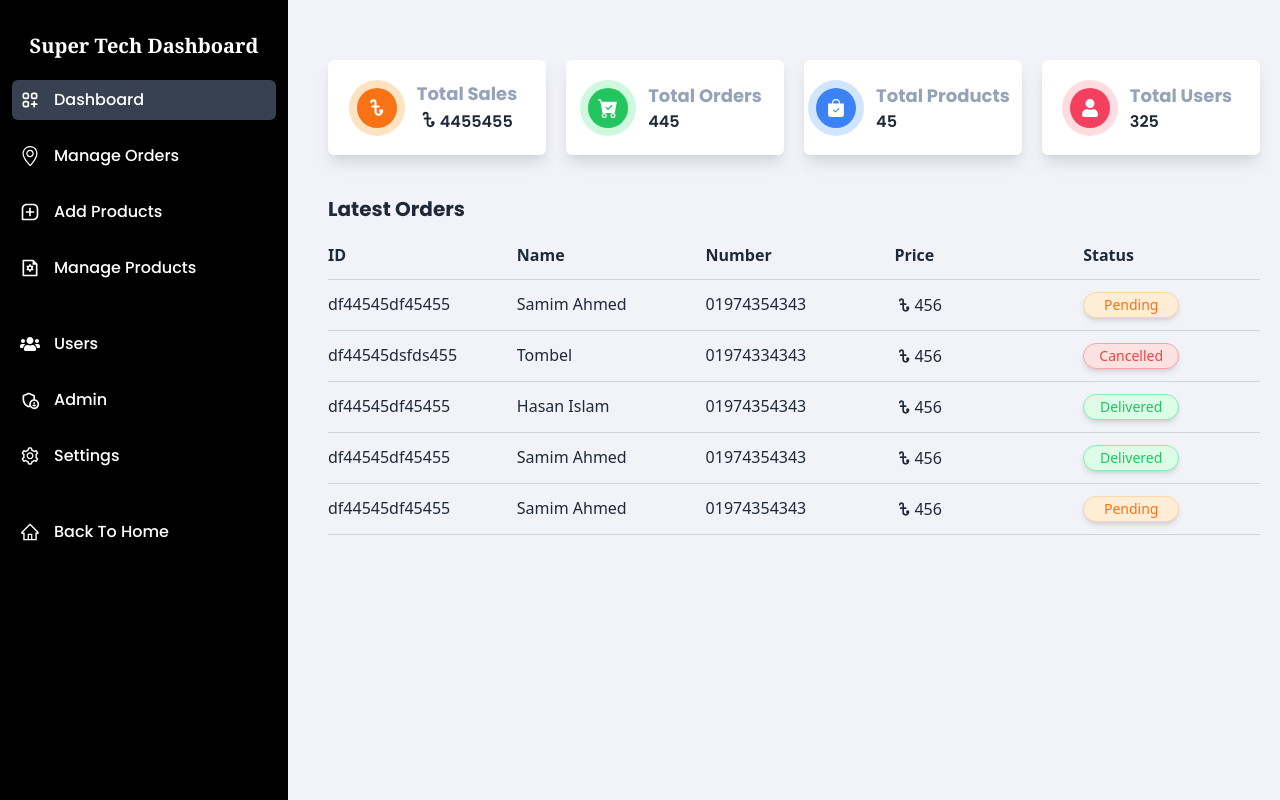
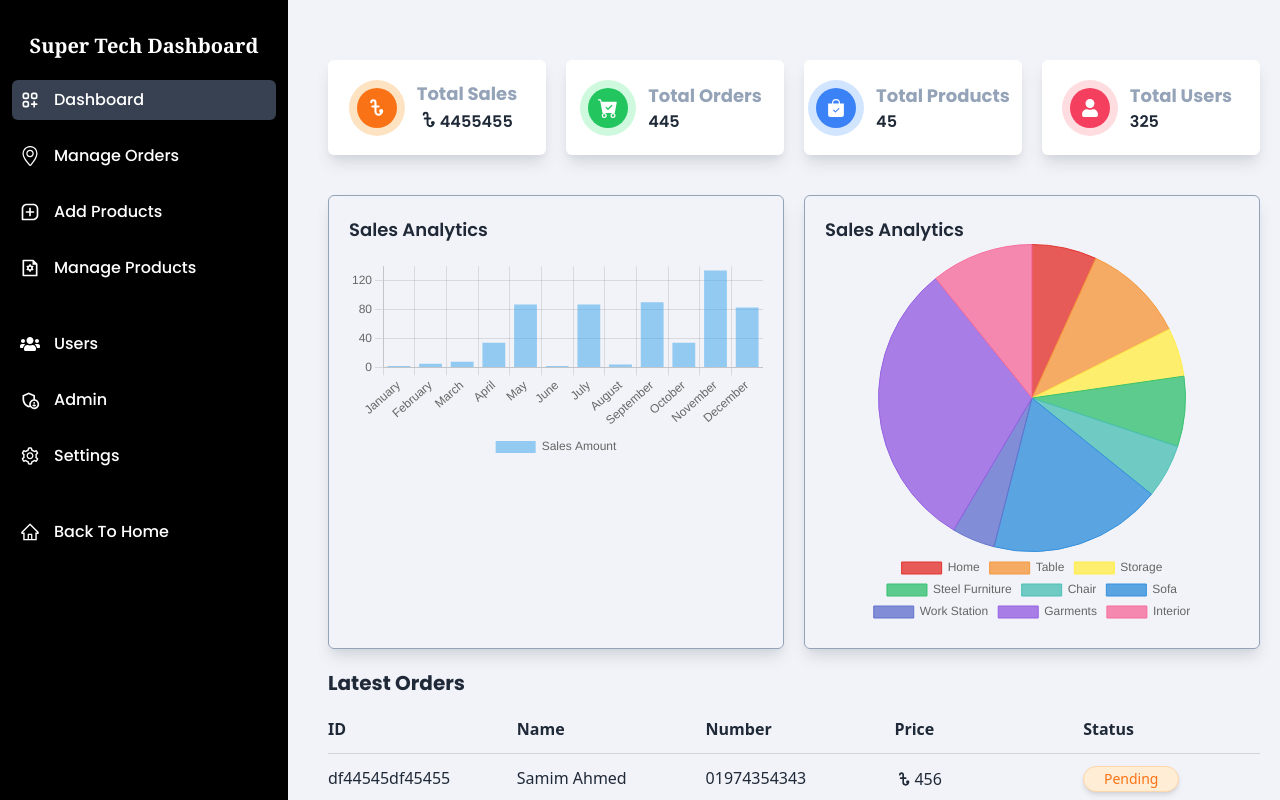
Before and after one commit to iamshakil19/super-tech-client, a React (Create React App) app: page /dashboard in a window 1280 px wide. Shown: the top 800 px of the page. Built offline with nearby package versions, Linux system fonts and the light colour scheme.

Commit message:
chart design done

```diff
--- a/package.json
+++ b/package.json
@@ -7,11 +7,13 @@
     "@testing-library/jest-dom": "^5.16.5",
     "@testing-library/react": "^13.4.0",
     "@testing-library/user-event": "^13.5.0",
+    "chart.js": "^4.2.1",
     "daisyui": "^2.50.0",
     "i": "^0.3.7",
     "multi-range-slider-react": "^2.0.2",
     "npm": "^9.4.2",
     "react": "^18.2.0",
+    "react-chartjs-2": "^5.2.0",
     "react-dom": "^18.2.0",
     "react-helmet-async": "^1.3.0",
     "react-hook-form": "^7.43.1",
--- /dev/null
+++ b/src/Pages/DashboardPages/AdminPage/Analytics/BarChart.js
@@ -0,0 +1,60 @@
+import React from "react";
+import { Pie, Bar } from "react-chartjs-2";
+import {
+  Chart as ChartJS,
+  CategoryScale,
+  LinearScale,
+  BarElement,
+  Title,
+  Tooltip,
+  Legend,
+} from "chart.js";
+ChartJS.register(
+  CategoryScale,
+  LinearScale,
+  BarElement,
+  Title,
+  Tooltip,
+  Legend
+);
+const BarChart = () => {
+  const options = {
+    responsive: true,
+    plugins: {
+      legend: {
+        position: "bottom",
+      },
+    },
+  };
+  const labels = [
+    "January",
+    "February",
+    "March",
+    "April",
+    "May",
+    "June",
+    "July",
+    "August",
+    "September",
+    "October",
+    "November",
+    "December",
+  ];
+  const data = {
+    labels,
+    datasets: [
+      {
+        label: "Sales Amount",
+        data: [2, 5, 8, 34, 87, 2, 87, 4, 90, 34, 134, 83],
+        backgroundColor: "rgba(53, 162, 235, 0.5)",
+      },
+    ],
+  };
+  return (
+    <div className="w-full mx-auto">
+      <Bar options={options} data={data} />
+    </div>
+  );
+};
+
+export default BarChart;
--- /dev/null
+++ b/src/Pages/DashboardPages/AdminPage/Analytics/PieChart.js
@@ -0,0 +1,65 @@
+import React from "react";
+import { Pie } from "react-chartjs-2";
+import { Chart as ChartJS, ArcElement, Tooltip, Legend } from "chart.js";
+ChartJS.register(ArcElement, Tooltip, Legend);
+
+const PieChart = () => {
+  const options = {
+    responsive: true,
+    plugins: {
+      legend: {
+        position: "bottom",
+      },
+    },
+  };
+  const data = {
+    labels: [
+      "Home",
+      "Table",
+      "Storage",
+      "Steel Furniture",
+      "Chair",
+      "Sofa",
+      "Work Station",
+      "Garments",
+      "Interior",
+    ],
+    datasets: [
+      {
+        label: "Products Count",
+        data: [12, 19, 9, 13, 10, 32, 8, 54, 19],
+        backgroundColor: [
+          "rgb(227, 52, 47, 0.8)",
+          "rgb(246, 153, 63, 0.8)",
+          "rgb(255, 237, 74, 0.8)",
+          "rgb(56, 193, 114, 0.8)",
+          "rgb(77, 192, 181, 0.8)",
+          "rgb(52, 144, 220, 0.8)",
+          "rgb(101, 116, 205, 0.8)",
+          "rgb(149, 97, 226, 0.8)",
+          "rgb(246, 109, 155, 0.8)",
+        ],
+        borderColor: [
+          "rgb(227, 52, 47, 1)",
+          "rgb(246, 153, 63, 1)",
+          "rgb(255, 237, 74, 1)",
+          "rgb(56, 193, 114, 1)",
+          "rgb(77, 192, 181, 1)",
+          "rgb(52, 144, 220, 1)",
+          "rgb(101, 116, 205, 1)",
+          "rgb(149, 97, 226, 1)",
+          "rgb(246, 109, 155, 1)",
+        ],
+        borderWidth: 1,
+      },
+    ],
+  };
+  return (
+    <div className="max-w-sm mx-auto">
+      {" "}
+      <Pie data={data} options={options} />
+    </div>
+  );
+};
+
+export default PieChart;
--- /dev/null
+++ b/src/Pages/DashboardPages/AdminPage/Analytics/Statistics.js
@@ -0,0 +1,25 @@
+import React from "react";
+import BarChart from "./BarChart";
+import PieChart from "./PieChart";
+
+const Statistics = () => {
+  return (
+    <div className="grid grid-cols-1 lg:grid-cols-2 gap-5 poppins">
+      <div className="border border-slate-400 p-5 rounded-md shadow-lg shadow-gray-300">
+        <h2 className="text-lg mb-3 font-semibold">Sales Analytics</h2>
+        <div>
+          <BarChart />
+        </div>
+      </div>
+      <div className="border border-slate-400 p-5 rounded-md shadow-lg shadow-gray-300">
+        <h2 className="text-lg font-semibold">Sales Analytics</h2>
+        <div>
+          <PieChart />
+        </div>
+      </div>
+
+    </div>
+  );
+};
+
+export default Statistics;
--- a/src/Pages/DashboardPages/AdminPage/Dashboard.js
+++ b/src/Pages/DashboardPages/AdminPage/Dashboard.js
@@ -1,11 +1,13 @@
 import React from "react";
 import LatestOrders from "./Analytics/LatestOrders";
+import Statistics from "./Analytics/Statistics";
 import TotalCount from "./Analytics/TotalCount";
 
 const Dashboard = () => {
   return (
     <div className="">
       <TotalCount />
+      <Statistics/>
       <LatestOrders />
     </div>
   );
```
Also changed, not shown: 1 other file (tests, documents, lock files or other folders).
